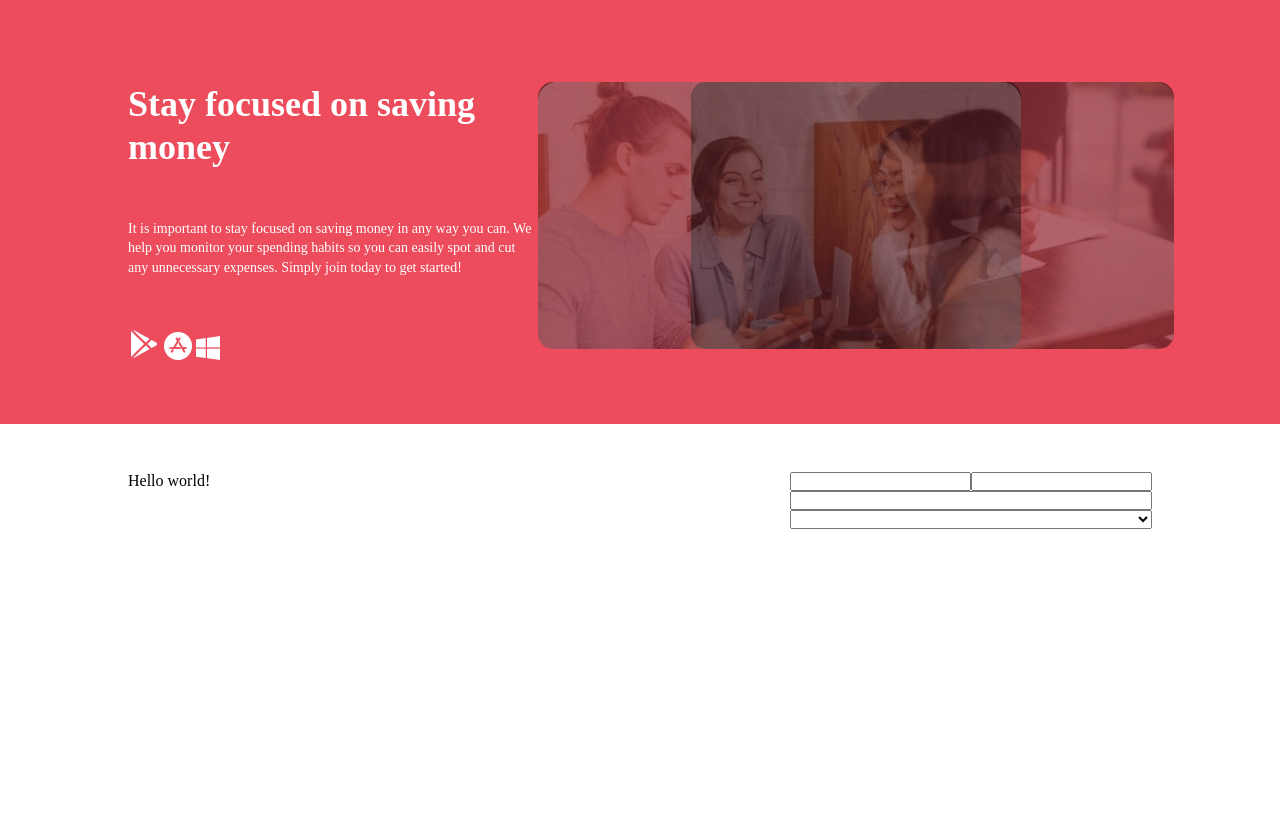
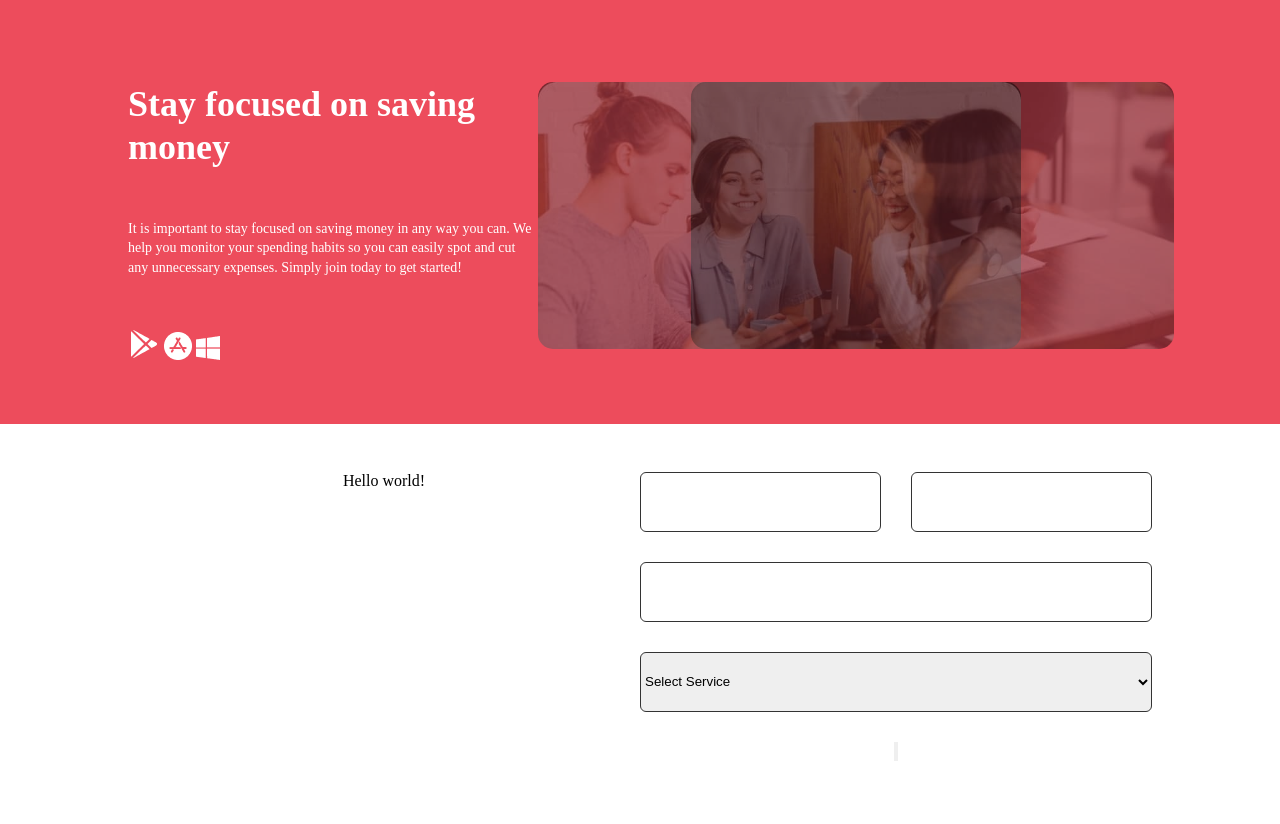
Before and after one commit to Domirando/CloudBudget, a plain HTML site: page index.html in a window 1280 px wide. Shown: the part 2881-3705 px from the top of the page. Drawn offline with Linux system fonts and the light colour scheme.

Commit message:
Changes on section--4

```diff
--- a/index.html
+++ b/index.html
@@ -93,14 +93,17 @@
     <div class="s4--content-right">
       <form action="" method="post">
         <div class="half">
-        <input type="text" class="input--half">
-        <input type="text" class="input--half">
+        <input type="text" class="s4-input input--half">
+        <input type="text" class="s4-input input--half">
         </div>
-        <input type="text" class="input--full">
-        <select class="input--full">
-          <option value="Smth1"></option>
-          <option value="Smth2"></option>
-          <button class="s4--content-btn">submit now</button>
+        <div class="full">
+        <input type="text" class="s4-input input--full">
+        <select class="s4-input input--full">
+          <option class="s4-input" value="">Select Service</option>
+          <option value="">Smth1</option>
+          <option value="">Smth2</option>
+          </div>
+          <input type="button" value="">
       </form>
     </div>
   </section>
--- a/resources/styles/class_styles.css
+++ b/resources/styles/class_styles.css
@@ -288,26 +288,60 @@
   background-image: url('../images/s3-right.jpg');
 }
 
-.section--4{
+.section--4 {
   display: flex;
   flex-direction: row;
   justify-content: space-between;
   height: 50vh;
   width: 100%;
 }
-.half{
-display: flex;
+
+.s4--content-left {
+  width: 50%;
+}
+
+
+
+.s4--content-right {
+  /* display: flex;
   flex-direction: row;
-  justify-content: space-between;
+  justify-content: space-between; */
+  width: 50%;
+
 }
-.s4--content-right{
+.half {
   display: flex;
   flex-direction: row;
-  justify-content: space-between;
+  width: 100%;
+}
+.full{
+  width: 100%;
+  flex-direction: column;
 }
 .input--half{
-  /* width: 50%; */
+  width: 50%;
+  margin-bottom: 30px;
+  border: 1px solid #333333;
+  box-sizing: border-box;
+  border-radius: 6px;
 }
-.input--full{
+
+.input--half:nth-of-type(1) {
+  margin-right: 15px;
+}
+
+.input--half:nth-of-type(2) {
+  margin-left: 15px;
+}
+
+.input--full {
   width: 100%;
+  margin-bottom: 30px;
+  border: 1px solid #333333;
+  box-sizing: border-box;
+  border-radius: 6px;
 }
+
+.s4-input {
+  height: 60px;
+}
```
